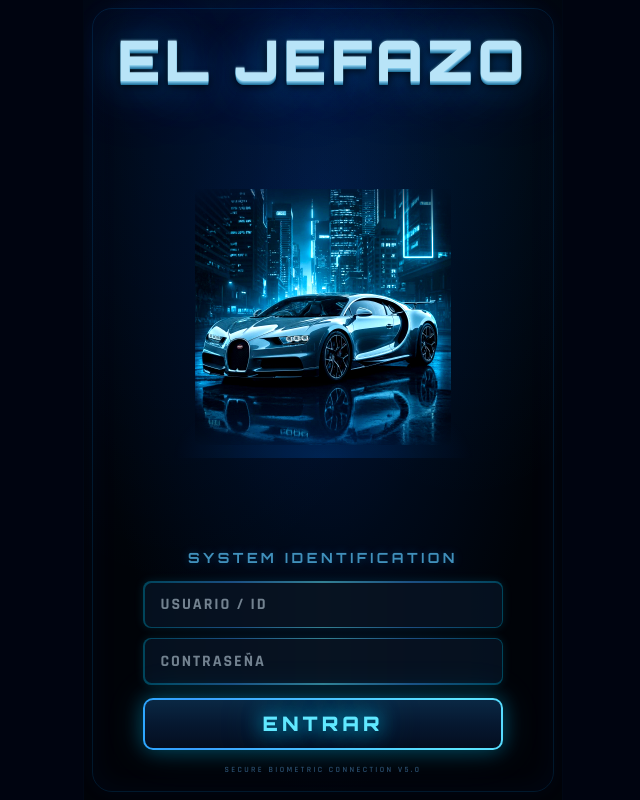
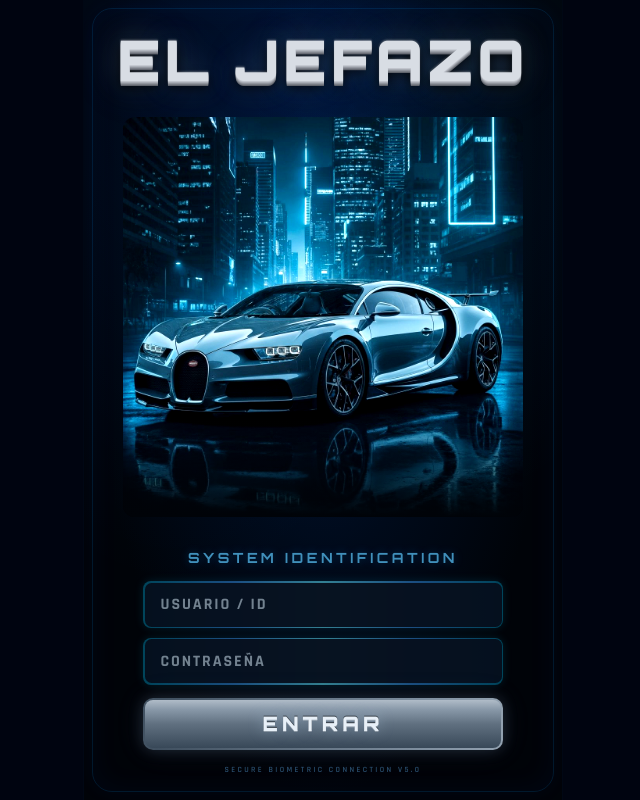
Before and after one commit to berzosaneuro/la-central, a Next.js app: page / in a window 1280 px wide. Shown: the whole page, without its empty margins (317-957 px from the left). Built offline with nearby package versions, Linux system fonts and the light colour scheme.

Commit message:
fix: revert Bugatti size and fix color/style issues
Restore original size for Bugatti, update "EL JEFAZO" color, and style "ENTRAR" button.

```diff
--- a/components/jefazo-os.tsx
+++ b/components/jefazo-os.tsx
@@ -285,31 +285,30 @@ const LoginScreen = ({go}: {go: () => void}) => {
         background:"radial-gradient(ellipse at 20% 10%, rgba(0,100,255,0.08) 0%, transparent 50%), radial-gradient(ellipse at 80% 15%, rgba(0,150,255,0.06) 0%, transparent 40%)",
         zIndex:0}}/>
 
-      {/* TITULO EL JEFAZO - Chrome/Metal 3D style */}
+      {/* TITULO EL JEFAZO - Chrome/Silver metal like the reference photo */}
       <div style={{animation:"fadeUp 0.4s ease-out",textAlign:"center",flexShrink:0,zIndex:1}}>
         <div style={{
           fontSize:"clamp(36px, 11vw, 56px)",fontWeight:900,fontFamily:"'Orbitron',sans-serif",letterSpacing:"0.08em",lineHeight:1,
-          color:"#B8E4F8",
+          color:"#D8DDE4",
           textShadow:`
-            0 1px 0 #80C8E8,
-            0 2px 0 #60A8D0,
-            0 3px 0 #4090B8,
-            0 4px 0 #2878A0,
-            0 5px 10px rgba(0,0,0,0.9),
-            0 0 40px rgba(0,150,255,0.5),
-            0 0 80px rgba(0,120,255,0.3),
-            0 -1px 2px rgba(200,240,255,0.4)
+            0 1px 0 #C0C4CC,
+            0 2px 0 #A8ACB4,
+            0 3px 0 #90949C,
+            0 4px 0 #787C84,
+            0 5px 0 #60646C,
+            0 6px 12px rgba(0,0,0,0.95),
+            0 0 30px rgba(180,200,220,0.25),
+            0 0 60px rgba(100,140,180,0.15),
+            0 -1px 2px rgba(255,255,255,0.35)
           `,
         }}>EL JEFAZO</div>
       </div>
 
-      {/* BUGATTI */}
-      <div style={{width:"88%",maxWidth:380,position:"relative",animation:"fadeUp 0.5s ease-out 0.1s both",flexShrink:1,minHeight:0,zIndex:1,display:"flex",alignItems:"center",justifyContent:"center"}}>
+      {/* BUGATTI - same size as original, just flipped */}
+      <div style={{width:"92%",maxWidth:400,position:"relative",animation:"fadeUp 0.5s ease-out 0.1s both",flexShrink:1,minHeight:0,zIndex:1}}>
         {/* eslint-disable-next-line @next/next/no-img-element */}
-        <img src={BUGATTI_IMG} alt="El Jefazo" style={{width:"100%",maxHeight:"32vh",objectFit:"contain",display:"block",filter:"brightness(1.15) contrast(1.1) saturate(1.15)",transform:"scaleX(-1)",
-          WebkitMaskImage:"radial-gradient(ellipse at 50% 50%, black 60%, transparent 85%)",maskImage:"radial-gradient(ellipse at 50% 50%, black 60%, transparent 85%)"}}/>
-        {/* Glow under car */}
-        <div style={{position:"absolute",bottom:"-5%",left:"10%",right:"10%",height:"30%",background:"radial-gradient(ellipse at 50% 100%, rgba(0,120,255,0.2) 0%, transparent 70%)",pointerEvents:"none"}}/>
+        <img src={BUGATTI_IMG} alt="El Jefazo" style={{width:"100%",height:"auto",display:"block",borderRadius:12,filter:"brightness(1.1) contrast(1.08) saturate(1.12)",transform:"scaleX(-1)"}}/>
+        <div style={{position:"absolute",bottom:0,left:0,right:0,height:"25%",borderRadius:"0 0 12px 12px",background:"linear-gradient(transparent,#000308)"}}/>
       </div>
 
       {/* LOGIN FORM SECTION */}
@@ -324,24 +323,24 @@ const LoginScreen = ({go}: {go: () => void}) => {
 
         {error&&<div style={{color:T.red,fontSize:12,fontWeight:700,fontFamily:"'Orbitron',sans-serif",letterSpacing:"0.08em",textAlign:"center",textShadow:`0 0 10px ${T.red}88`,animation:"fadeUp 0.3s ease-out"}}>{error}</div>}
 
-        {/* ENTRAR BUTTON - Big neon glow like the reference */}
+        {/* ENTRAR BUTTON - Metallic silver/chrome like second reference photo */}
         <div style={{marginTop:"0.5vh"}}>
           <div style={{borderRadius:10,padding:2,overflow:"hidden",
             background:loading
               ?`linear-gradient(90deg,${T.neonBright},${T.electric},${T.neonBright})`
-              :`linear-gradient(90deg,${T.neon},${T.electric},${T.neonBright},${T.electric},${T.neon})`,
+              :"linear-gradient(90deg, #405060, #8090A0, #C0CCD8, #8090A0, #405060)",
             backgroundSize:loading?"100% 100%":"300% 100%",
-            animation:loading?"loadGlow 1s ease-in-out infinite":"neonSweep 3s linear infinite",
+            animation:loading?"loadGlow 1s ease-in-out infinite":"neonSweep 4s linear infinite",
             boxShadow:loading
               ?`0 0 30px ${T.neon}88, 0 0 60px ${T.neon}44`
-              :`0 0 20px ${T.neon}55, 0 0 40px ${T.neon}22, inset 0 0 20px ${T.neon}11`}}>
+              :"0 0 15px rgba(150,180,210,0.2), 0 0 30px rgba(100,140,180,0.1)"}}>
             <button onClick={doLogin} style={{
               width:"100%",height:"6vh",minHeight:44,maxHeight:56,position:"relative",overflow:"hidden",
-              background:"linear-gradient(180deg, #0A2844 0%, #061830 50%, #040E20 100%)",
+              background:"linear-gradient(180deg, #B0BCC8 0%, #8898A8 20%, #607080 50%, #485868 80%, #384858 100%)",
               border:"none",borderRadius:8,
-              color:T.neonBright,fontSize:"clamp(16px, 2.5vh, 22px)",fontWeight:900,fontFamily:"'Orbitron',sans-serif",letterSpacing:"0.2em",
+              color:"#E8F0F8",fontSize:"clamp(16px, 2.5vh, 22px)",fontWeight:900,fontFamily:"'Orbitron',sans-serif",letterSpacing:"0.2em",
               cursor:loading?"default":"pointer",
-              textShadow:`0 0 20px ${T.neon}, 0 0 40px ${T.neon}88`,
+              textShadow:"0 1px 0 rgba(255,255,255,0.3), 0 -1px 0 rgba(0,0,0,0.5), 0 0 15px rgba(180,210,240,0.4)",
               display:"flex",alignItems:"center",justifyContent:"center"}}>
               {loading?<div style={{display:"flex",alignItems:"center",gap:10,width:"80%"}}><div style={{flex:1,height:4,background:"rgba(0,20,60,0.6)",borderRadius:3,overflow:"hidden"}}><div style={{height:"100%",borderRadius:3,background:`linear-gradient(90deg,${T.neon},${T.neonBright},#fff)`,animation:"loadBar 1.5s ease-in-out forwards",boxShadow:`0 0 8px ${T.neon}`}}/></div><span style={{fontSize:12,letterSpacing:2,opacity:0.7}}>{">>>>"}</span></div>:"ENTRAR"}
             </button>
@@ -740,7 +739,7 @@ const CriticalAlert = ({renov,onResolve,onSnooze,onDismiss,toast}: {renov: Renov
 // MAIN APP
 // ═══════════════════════════════════════════════════════════════
 export default function JefazoOS() {
-  // ── STATE ────────────────────────────────────────────────
+  // ── STATE ���───────────────────────────────────────────────
   const [scr, setScr] = useState("login");
   const [scrArg, setScrArg] = useState<string | null>(null);
   const [anim, setAnim] = useState(false);
```
